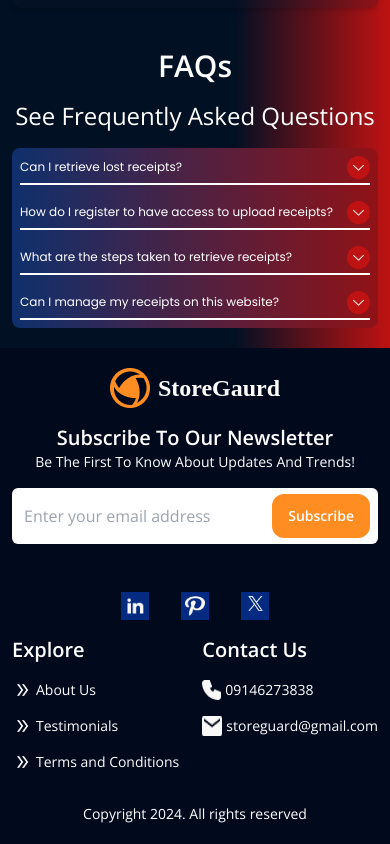
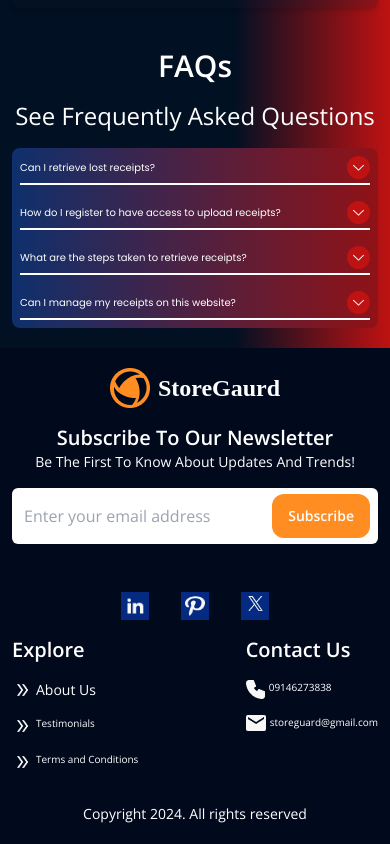
Before and after one commit to StoreGaurd/storeGaurd_frontend, a React (Vite) app: page / in a window 390 px wide. Shown: the part 5224-6068 px from the top of the page. Built offline with nearby package versions, Linux system fonts and the light colour scheme; a web font is replaced by a local one.

Commit message:
responsiveness fixed

```diff
--- a/src/components/Footer.jsx
+++ b/src/components/Footer.jsx
@@ -50,11 +50,11 @@
               </div>
               <div className="flex gap-1">
                 <img src={doubleArrow} alt="" />
-                <p className="text-sm">Testimonials</p>
+                <p className="text-[10px] md:text-sm">Testimonials</p>
               </div>
               <div className="flex gap-1">
                 <img src={doubleArrow} alt="" />
-                <p className="text-sm">Terms and Conditions</p>
+                <p className="text-[10px] md:text-sm">Terms and Conditions</p>
               </div>
             </div>
           </div>
@@ -63,11 +63,11 @@
             <div className="grid items-start gap-4">
               <div className="flex gap-1">
                 <img src={doubleArrow} alt="" />
-                <p className="text-sm">Contact Us</p>
+                <p className="text-[10px] md:text-sm">Contact Us</p>
               </div>
               <div className="flex gap-1">
                 <img src={doubleArrow} alt="" />
-                <p className="text-sm">Upload Receipt</p>
+                <p className="text-[10px] md:text-sm">Upload Receipt</p>
               </div>
             </div>
           </div>
@@ -76,11 +76,11 @@
             <div className="grid items-start gap-4">
               <div className="flex gap-1">
                 <img src={tele} alt="" />
-                <p className="text-sm">09146273838</p>
+                <p className="text-[10px] md:text-sm">09146273838</p>
               </div>
               <div className="flex gap-1">
                 <img src={mail} alt="" />
-                <p className="text-sm">storeguard@gmail.com</p>
+                <p className="text-[10px] md:text-sm">storeguard@gmail.com</p>
               </div>
             </div>
           </div>
--- a/src/components/homeComponent/SectionTwo.jsx
+++ b/src/components/homeComponent/SectionTwo.jsx
@@ -111,7 +111,7 @@
             <div className="flex flex-col gap-4 bg-gradient-to-r from-[#0E306D] to-[#901216] p-2 md:p-6 rounded-lg">
                 {faqData.map((faq, index) => (
                 <div key={index} className="flex justify-between items-center pb-1 border-white border-b-2">
-                    <p className="text-white font-[poppins] text-xs md:text-xl">{faq.question}</p>
+                    <p className="text-white font-[poppins] text-[10px] md:text-xl">{faq.question}</p>
                     <div className="bg-[#BF1212] rounded-[50%] p-1 cursor-pointer">
                     <img src={arrowDown} alt="" />
                     </div>
```
